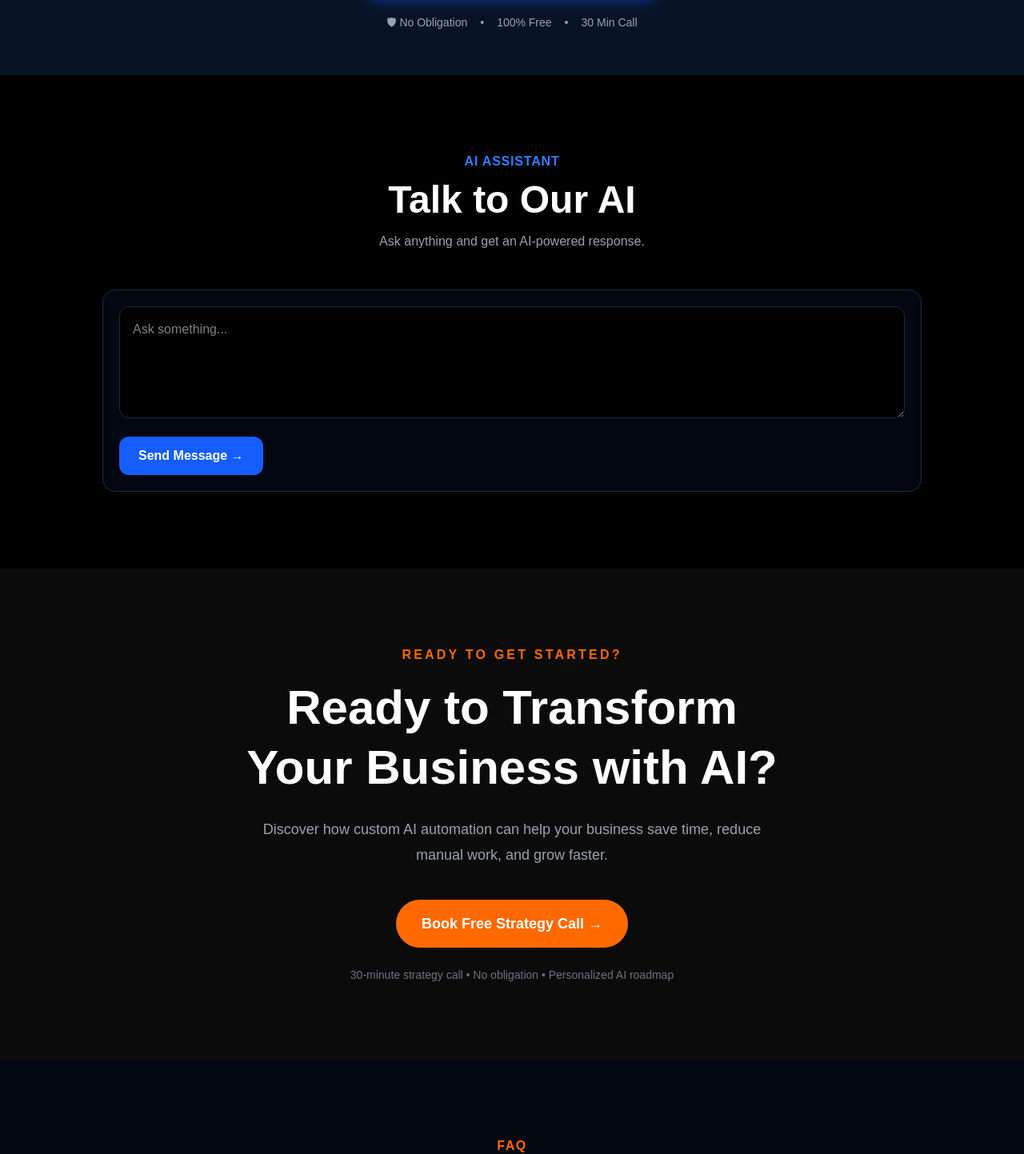
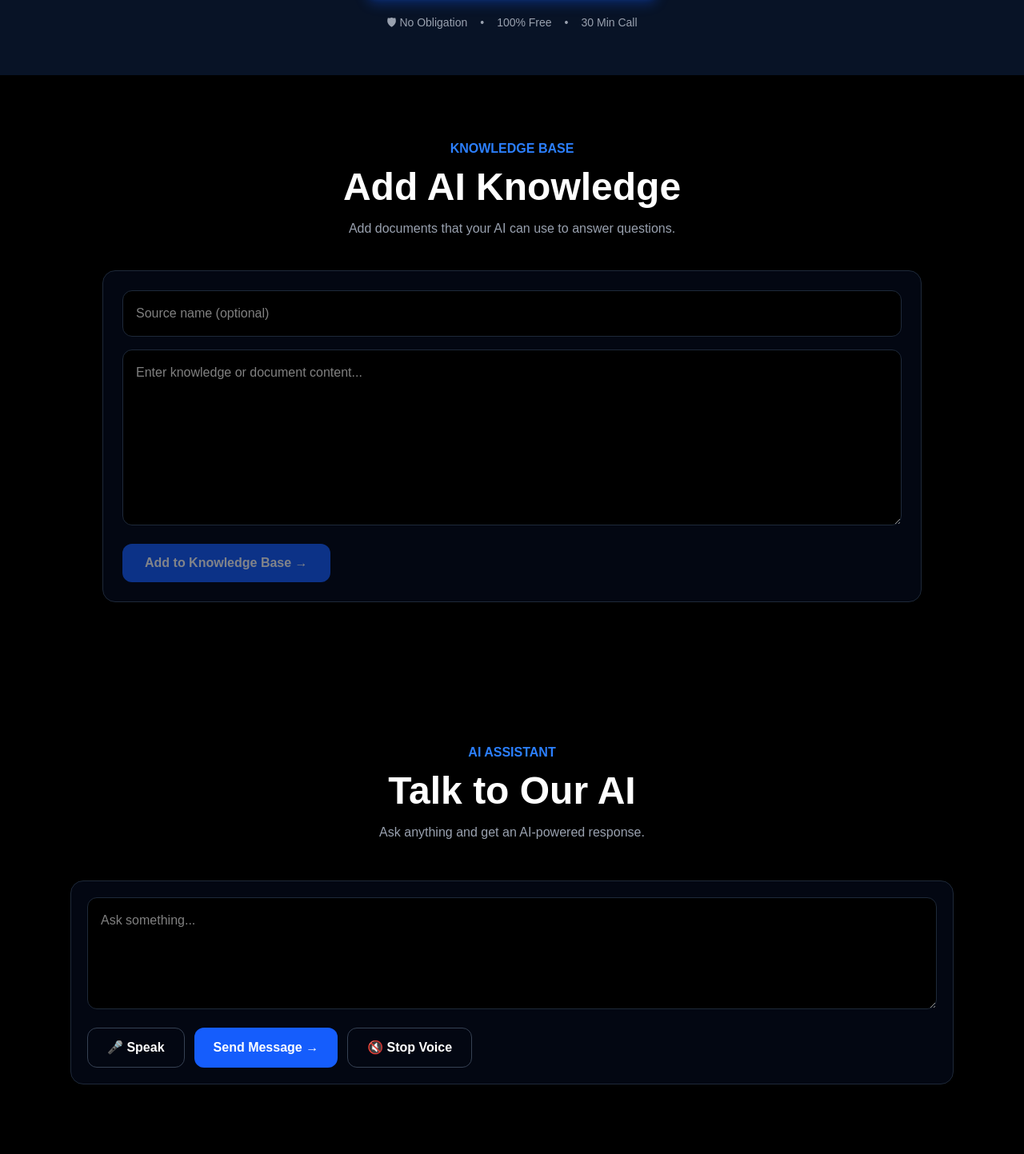
Before and after one commit to priyanshu1148/Enterprise-AI-Business-Automation-Platform, a Next.js app in the folder frontend/: page / in a window 1280 px wide. Shown: the part 3829-5272 px from the top of the page at 80% size. Built offline with nearby package versions, Linux system fonts and the light colour scheme; no server answers.

Commit message:
Add RAG chat history and knowledge base

```diff
--- a/frontend/app/components/AIChat.tsx
+++ b/frontend/app/components/AIChat.tsx
@@ -1,38 +1,136 @@
 "use client";
 
-import { useState } from "react";
+type Message = {
+  role: "user" | "assistant";
+  content: string;
+};
+
+import { useEffect, useState } from "react";
 
 export default function AIChat() {
   const [message, setMessage] = useState("");
+  const [messages, setMessages] = useState<Message[]>([]);
   const [response, setResponse] = useState("");
   const [loading, setLoading] = useState(false);
+  const [sessionId, setSessionId] = useState("");
+  const [listening, setListening] = useState(false);
+
+  useEffect(() => {
+  const loadChatHistory = async () => {
+    let id = localStorage.getItem("ai_session_id");
+
+    if (!id) {
+      id = crypto.randomUUID();
+      localStorage.setItem("ai_session_id", id);
+    }
+
+    setSessionId(id);
+
+    try {
+      const res = await fetch(
+        `http://127.0.0.1:8000/chat-history/${id}`
+      );
+
+      const data = await res.json();
+
+      if (data.status === "success") {
+        setMessages(
+          data.messages.map((item: any) => ({
+            role: item.role === "user" ? "user" : "assistant",
+            content: item.content,
+          }))
+        );
+      }
+    } catch (error) {
+      console.error("Chat history error:", error);
+    }
+  };
+
+  loadChatHistory();
+}, []);
+
+  const startVoiceInput = () => {
+    const SpeechRecognition =
+      (window as any).SpeechRecognition ||
+      (window as any).webkitSpeechRecognition;
+
+    if (!SpeechRecognition) {
+      alert("Voice input is not supported in this browser.");
+      return;
+    }
+
+    const recognition = new SpeechRecognition();
+
+    recognition.lang = "en-IN";
+    recognition.continuous = false;
+    recognition.interimResults = false;
+
+    setListening(true);
+
+    recognition.onresult = (event: any) => {
+      setMessage(event.results[0][0].transcript);
+    };
+
+    recognition.onerror = (event: any) => {
+      console.log("Voice input:", event.error);
+
+      if (event.error === "no-speech") {
+        setMessage("");
+        setListening(false);
+        return;
+      }
+
+      setListening(false);
+    };
+
+    recognition.onend = () => {
+      setListening(false);
+    };
+
+    recognition.start();
+  };
 
   const sendMessage = async () => {
-    if (!message.trim()) return;
+    if (!message.trim() || !sessionId) return;
 
     setLoading(true);
     setResponse("");
 
     try {
-      const res = await fetch("https://enterprise-ai-business-automation.onrender.com/chat", {
+      const res = await fetch(
+        "http://127.0.0.1:8000/rag-chat",
+        {
           method: "POST",
           headers: {
             "Content-Type": "application/json",
           },
           body: JSON.stringify({
-          message: message,
+            query: message,
+            session_id: sessionId,
           }),
-      });
+        }
+      );
 
       const data = await res.json();
 
-      if (!res.ok) {
-        throw new Error(data.detail || "Something went wrong");
+      if (!res.ok || data.status === "error") {
+        throw new Error(data.message || "Something went wrong");
       }
 
-      setResponse(data.response);
+      setResponse(data.answer);
+
+      if ("speechSynthesis" in window) {
+        window.speechSynthesis.cancel();
+
+        const speech = new SpeechSynthesisUtterance(data.answer);
+        speech.lang = "en-IN";
+        speech.rate = 1;
+        speech.pitch = 1;
+
+        window.speechSynthesis.speak(speech);
+      }
     } catch (error) {
-      console.error(error);
+      console.error("RAG Chat Error:", error);
       setResponse("AI से connect नहीं हो पाया। Backend check करें.");
     } finally {
       setLoading(false);
@@ -40,10 +138,11 @@ export default function AIChat() {
   };
 
   return (
-    <section className="py-24 px-6 bg-black text-white">
-      <div className="max-w-5xl mx-auto">
+    <section className="py-24 bg-black text-white">
+      <div className="max-w-6xl mx-auto px-6">
+
         <div className="text-center mb-12">
-          <p className="text-blue-500 font-semibold tracking-wider">
+          <p className="text-blue-500 font-semibold">
             AI ASSISTANT
           </p>
 
@@ -57,6 +156,7 @@ export default function AIChat() {
         </div>
 
         <div className="border border-gray-800 rounded-2xl p-5 bg-gray-950">
+
           <textarea
             value={message}
             onChange={(e) => setMessage(e.target.value)}
@@ -64,13 +164,35 @@ export default function AIChat() {
             className="w-full min-h-[140px] bg-black border border-gray-800 rounded-xl p-4 text-white outline-none focus:border-blue-500"
           />
 
+          <div className="flex flex-wrap gap-3 mt-4">
+
             <button
+              type="button"
+              onClick={startVoiceInput}
+              disabled={loading}
+              className="px-6 py-3 rounded-xl border border-gray-700 hover:bg-gray-900 disabled:opacity-50 font-semibold"
+            >
+              {listening ? "🎙️ Listening..." : "🎤 Speak"}
+            </button>
+
+            <button
+              type="button"
               onClick={sendMessage}
-            disabled={loading}
-            className="mt-4 px-6 py-3 rounded-xl bg-blue-600 hover:bg-blue-500 disabled:opacity-50 font-semibold"
+              disabled={loading || !sessionId}
+              className="px-6 py-3 rounded-xl bg-blue-600 hover:bg-blue-500 disabled:opacity-50 font-semibold"
             >
               {loading ? "Thinking..." : "Send Message →"}
             </button>
+
+            <button
+              type="button"
+              onClick={() => window.speechSynthesis.cancel()}
+              className="px-6 py-3 rounded-xl border border-gray-700 hover:bg-gray-900 font-semibold"
+            >
+              🔇 Stop Voice
+            </button>
+
+          </div>
 
           {response && (
             <div className="mt-6 p-5 rounded-xl bg-gray-900 border border-gray-800">
@@ -83,6 +205,7 @@ export default function AIChat() {
               </p>
             </div>
           )}
+
         </div>
       </div>
     </section>
--- /dev/null
+++ b/frontend/app/components/KnowledgeBase.tsx
@@ -0,0 +1,104 @@
+"use client";
+
+import { useState } from "react";
+
+export default function KnowledgeBase() {
+  const [content, setContent] = useState("");
+  const [source, setSource] = useState("");
+  const [loading, setLoading] = useState(false);
+  const [status, setStatus] = useState("");
+
+  const addDocument = async () => {
+    if (!content.trim()) return;
+
+    setLoading(true);
+    setStatus("");
+
+    try {
+      const res = await fetch(
+        "https://enterprise-ai-business-automation.onrender.com/add-document",
+        {
+          method: "POST",
+          headers: {
+            "Content-Type": "application/json",
+          },
+          body: JSON.stringify({
+            content: content,
+            metadata: {
+              source: source || "website",
+              category: "knowledge-base",
+            },
+          }),
+        }
+      );
+
+      const data = await res.json();
+
+      if (!res.ok || data.status === "error") {
+        throw new Error(data.message || "Document upload failed");
+      }
+
+      setStatus(
+        `✅ Document added successfully. ID: ${data.document_id}`
+      );
+      setContent("");
+      setSource("");
+    } catch (error) {
+      console.error("Add document error:", error);
+      setStatus("❌ Document add नहीं हो पाया। Backend check करें.");
+    } finally {
+      setLoading(false);
+    }
+  };
+
+  return (
+    <section className="py-20 px-6">
+      <div className="max-w-5xl mx-auto">
+        <div className="text-center mb-10">
+          <p className="text-blue-500 font-semibold">
+            KNOWLEDGE BASE
+          </p>
+
+          <h2 className="text-4xl md:text-5xl font-bold mt-3">
+            Add AI Knowledge
+          </h2>
+
+          <p className="text-gray-400 mt-4">
+            Add documents that your AI can use to answer questions.
+          </p>
+        </div>
+
+        <div className="border border-gray-800 rounded-2xl p-6 bg-gray-950">
+          <input
+            value={source}
+            onChange={(e) => setSource(e.target.value)}
+            placeholder="Source name (optional)"
+            className="w-full mb-4 bg-black border border-gray-800 rounded-xl p-4 text-white outline-none focus:border-blue-500"
+          />
+
+          <textarea
+            value={content}
+            onChange={(e) => setContent(e.target.value)}
+            placeholder="Enter knowledge or document content..."
+            className="w-full min-h-[220px] bg-black border border-gray-800 rounded-xl p-4 text-white outline-none focus:border-blue-500"
+          />
+
+          <button
+            type="button"
+            onClick={addDocument}
+            disabled={loading || !content.trim()}
+            className="mt-4 px-7 py-3 rounded-xl bg-blue-600 hover:bg-blue-500 disabled:opacity-50 font-semibold"
+          >
+            {loading ? "Adding..." : "Add to Knowledge Base →"}
+          </button>
+
+          {status && (
+            <div className="mt-5 p-4 rounded-xl bg-gray-900 border border-gray-800 text-gray-200">
+              {status}
+            </div>
+          )}
+        </div>
+      </div>
+    </section>
+  );
+}
--- a/frontend/app/page.tsx
+++ b/frontend/app/page.tsx
@@ -7,6 +7,7 @@ import FinalCTA from "./components/FinalCTA";
 import FAQ from "./components/FAQ";
 import Footer from "./components/Footer";
 import AIChat from "./components/AIChat";
+import KnowledgeBase from "./components/KnowledgeBase";
 
 export default function Home() {
   return (
@@ -17,7 +18,8 @@ export default function Home() {
       <RealBusinessSolutions />
       <AutomationSystems />
 
-      <AIChat />
+      <KnowledgeBase />
+  <AIChat />
 
       <FinalCTA />
       <FAQ />
```
Also changed, not shown: 1 other file (tests, documents, lock files or other folders). Lines whose indentation alone changed are shown as unchanged.
